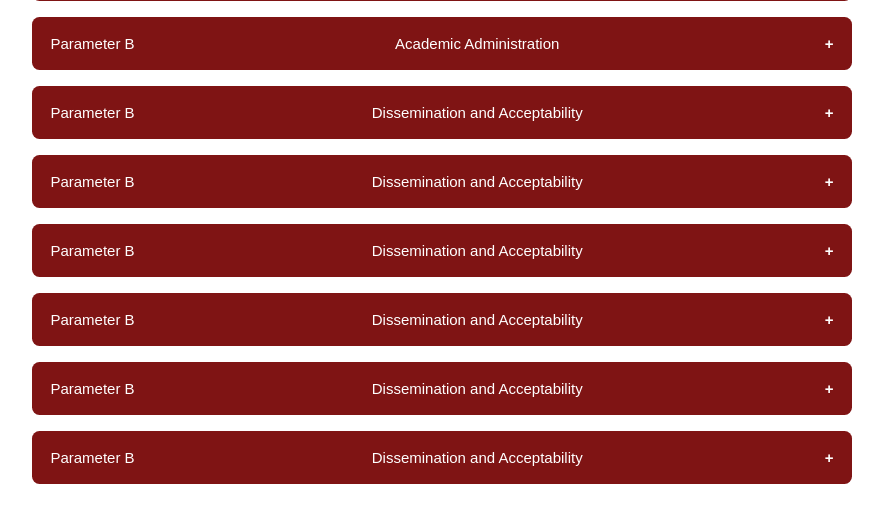
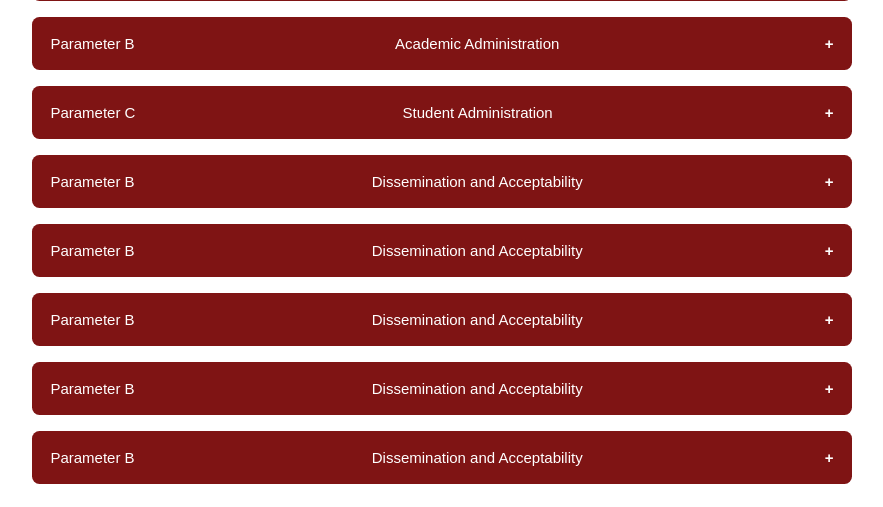
Before and after one commit to SKILLED-ISSUE/UNIV-WEBSITE, a PHP site: page /areas-bsit/area10.php in a window 1280 px wide. Shown: the part 1337-1844 px from the top of the page, without its empty margins (198-1081 px from the left). Run offline with PHP 8.4, Linux system fonts and the light colour scheme; some web fonts are replaced.

Commit message:
area 10.3

```diff
--- a/areas-bsit/area10.php
+++ b/areas-bsit/area10.php
@@ -173,16 +173,52 @@
                 </ul>
             </div>
             <button class="collapsible">
-                <div class="title">Parameter B</div>
-                <div class="desc">Dissemination and Acceptability</div>
+                <div class="title">Parameter C</div>
+                <div class="desc">Student Administration</div>
             </button>
             <div class="content">
                 <ul>
                     <li class="list-header"><strong>Systems - Inputs and Processes</strong>
                         <ul>
                             <li class="sip">
-                                <a href="#"><strong>S.1.</strong> The VMGO is available on bulletin boards, in catalogs/manuals, and in other forms of communication media
-                                </a>
+                                <strong>S.1.</strong> The institution has an approved and printed Student Handbook/Manual containing policies and guidelines on the following aspects of student life:
+                                <ul>
+                                <li>
+                                <a href="#"><strong>S.1.1</strong> admission and retention policies;</a>
+                                 </li>
+                                 <li>
+                                <a href="#"><strong>S.1.2</strong> registration requirements;</a>
+                                </li>
+                                <li>
+                                <a href="#"><strong>S.1.3</strong> school fees;</a>
+                                </li>
+                                <li>
+                                <a href="#"><strong>S.1.4</strong> academic load;</a>
+                                </li>
+                                <li>
+                                <a href="#"><strong>S.1.5</strong> transfers;</a>
+                                </li>
+                                <li>
+                                <a href="#"><strong>S.1.6</strong> residence, course work, scholastic and graduation requirements;</a>
+                                </li>
+                                <li>
+                                <a href="#"><strong>S.1.7</strong> examination and grading system;</a>
+                                </li>
+                                <li>
+                                <a href="#"><strong>S.1.8</strong> scholarships/grants/assistantships;</a>
+                                </li>
+                                <li>
+                                <a href="#"><strong>S.1.9</strong> shifting and adding/dropping of course/s/subject/s;</a>
+                                </li>
+                                <li>
+                                <a href="#"><strong>S.1.10</strong> code of conduct and discipline;</a>
+                                </li>
+                                <li>
+                                <a href="#"><strong>S.1.11</strong> others.</a>
+                                </li>
+
+
+                                </ul>
                             </li>
                         </ul>
                     </li>
@@ -192,19 +228,27 @@
                                 <a href="#">
                                     <strong>I.1.</strong> The administrators/faculty attend in-service seminars and training on awareness and acceptability of the:
                                 </a>
-                                <ul>
-                                    <li>I.2.1. Vision and Mission of the Institution;</li>
-                                </ul>
                             </li>
+                            <li>
+                                <a href="#"><strong>I.2.</strong> Concerned officials, faculty and staff act promptly on requests and problems of the students.</a>
+                             </li>
+                             <li>
+                                <a href="#"><strong>I.3.</strong> The administration, faculty, staff and students work harmoniously and maintain good relationship.</a>
+                             </li>
+
+
                         </ul>
                     </li>
                     <li class="list-header"><strong>Outcome/s</strong>
                         <ul>
                             <li class="out">
                                 <a href="#">
-                                    <strong>O.1.</strong> There is full awareness and acceptance of the VMGO by the administrators, faculty, staff, students, and other stakeholders.
+                                    <strong>O.1.</strong> The institution has an effective and functional student administration.
                                 </a>
                             </li>
+                            <li>
+                                <a href="#"><strong>O.2.</strong> Policy implementation is efficient.</a>
+                             </li>
                         </ul>
                     </li>
                 </ul>
```
